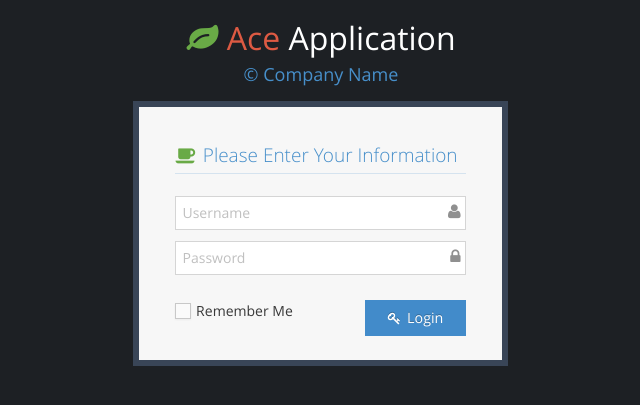
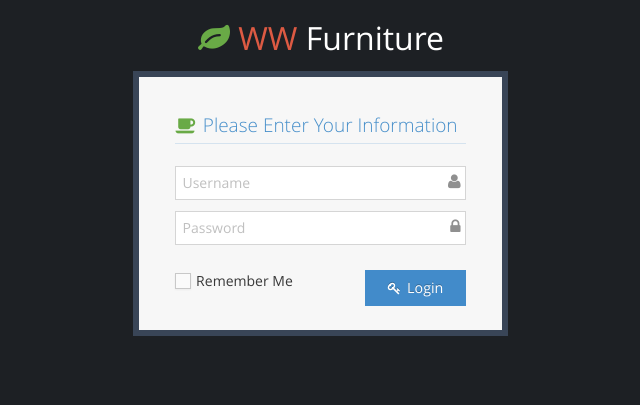
Before and after one commit to nuridincs/ecommerce-furniture, a CodeIgniter app: page /database/login in a window 1280 px wide. Shown: the top 405 px of the page, without its empty margins (319-959 px from the left). Run offline with CodeIgniter, Linux system fonts and the light colour scheme.

Commit message:
change wording login

```diff
--- a/application/views/admin/login.php
+++ b/application/views/admin/login.php
@@ -3,7 +3,7 @@
 	<head>
 		<meta http-equiv="X-UA-Compatible" content="IE=edge,chrome=1" />
 		<meta charset="utf-8" />
-		<title>Login Page - Ace Admin</title>
+		<title>Login Page - Panel WW Furniture</title>
 
 		<meta name="description" content="User login page" />
 		<meta name="viewport" content="width=device-width, initial-scale=1.0, maximum-scale=1.0" />
@@ -57,10 +57,10 @@
 							<div class="center">
 								<h1>
 									<i class="ace-icon fa fa-leaf green"></i>
-									<span class="red">Ace</span>
-									<span class="white" id="id-text2">Application</span>
+									<span class="red">WW</span>
+									<span class="white" id="id-text2">Furniture</span>
 								</h1>
-								<h4 class="blue" id="id-company-text">&copy; Company Name</h4>
+								<!-- <h4 class="blue" id="id-company-text">&copy; Company Name</h4> -->
 							</div>
 
 							<div class="space-6"></div>
```
